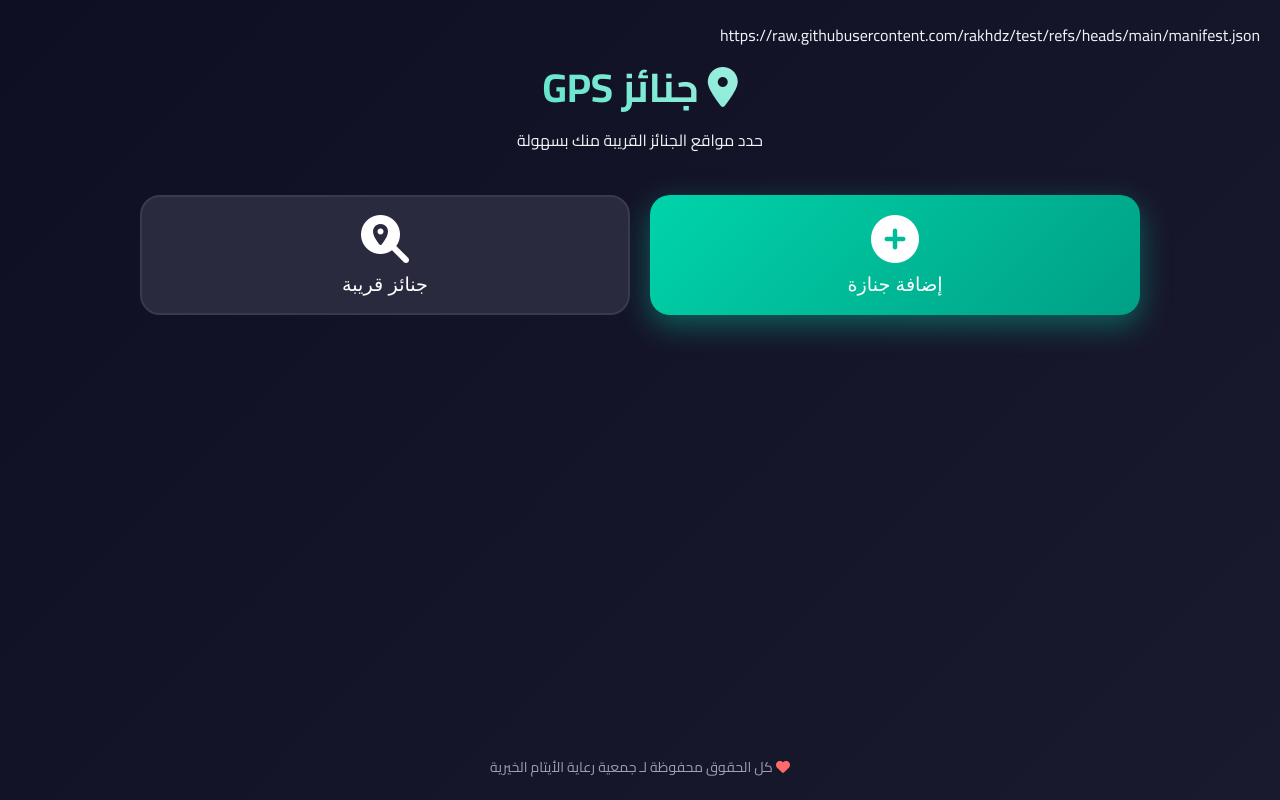
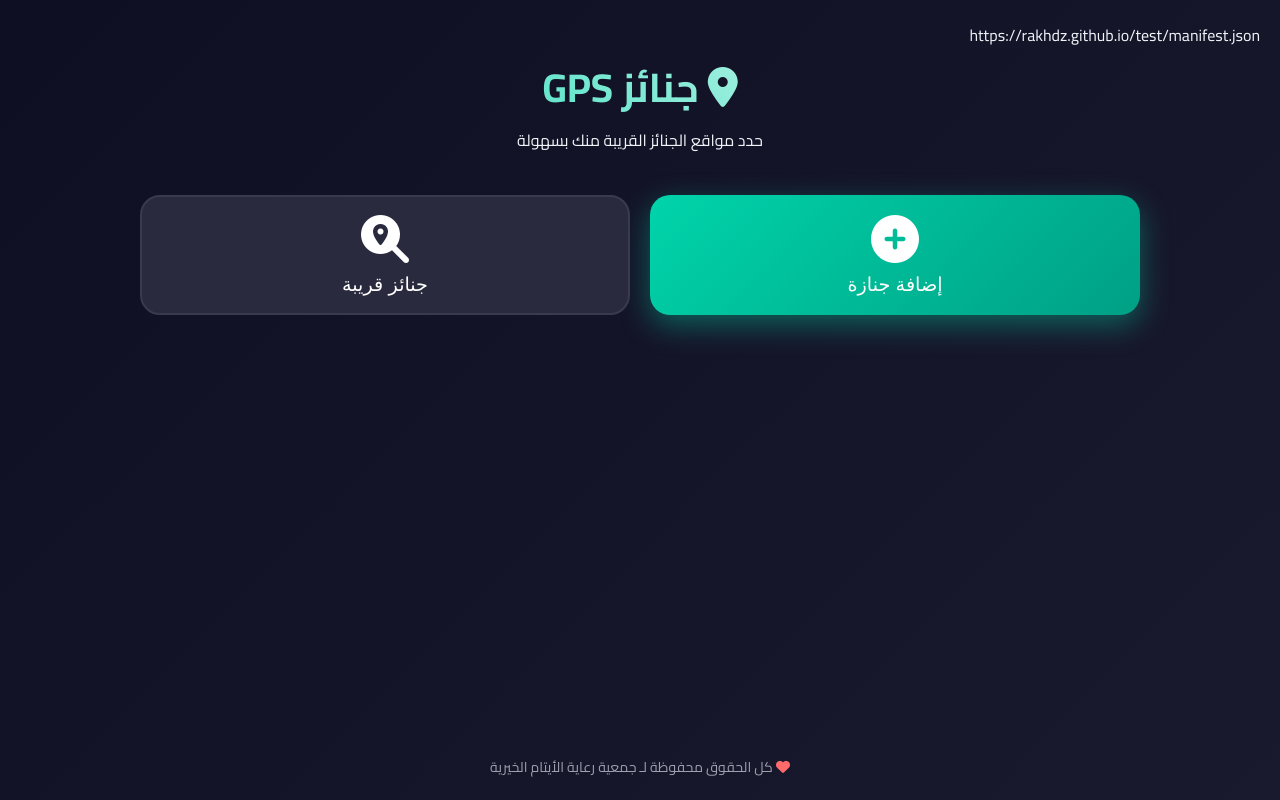
Before and after one commit to rakhdz/test, a plain HTML site: page index.html in a window 1280 px wide. Drawn offline with nearby package versions, Linux system fonts and the light colour scheme.

Commit message:
Update index.html

```diff
--- a/index.html
+++ b/index.html
@@ -2,7 +2,7 @@
 <html lang="ar" dir="rtl">
 
 <head>
-    https://raw.githubusercontent.com/rakhdz/test/refs/heads/main/manifest.json
+  https://rakhdz.github.io/test/manifest.json
     <meta charset="UTF-8">
     <meta name="viewport" content="width=device-width, initial-scale=1.0">
     <title>جنائز GPS - جمعية رعاية الأيتام</title>
```
